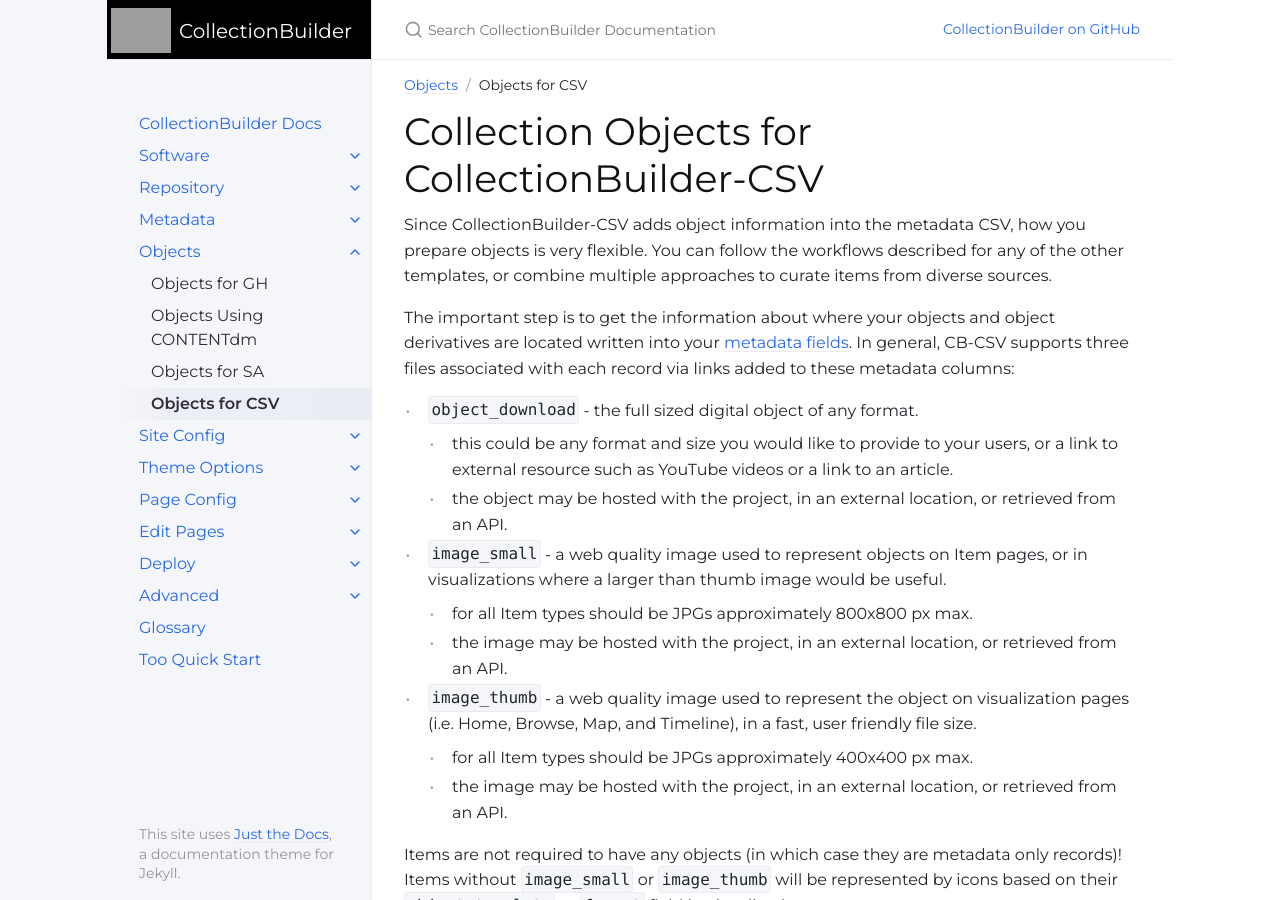
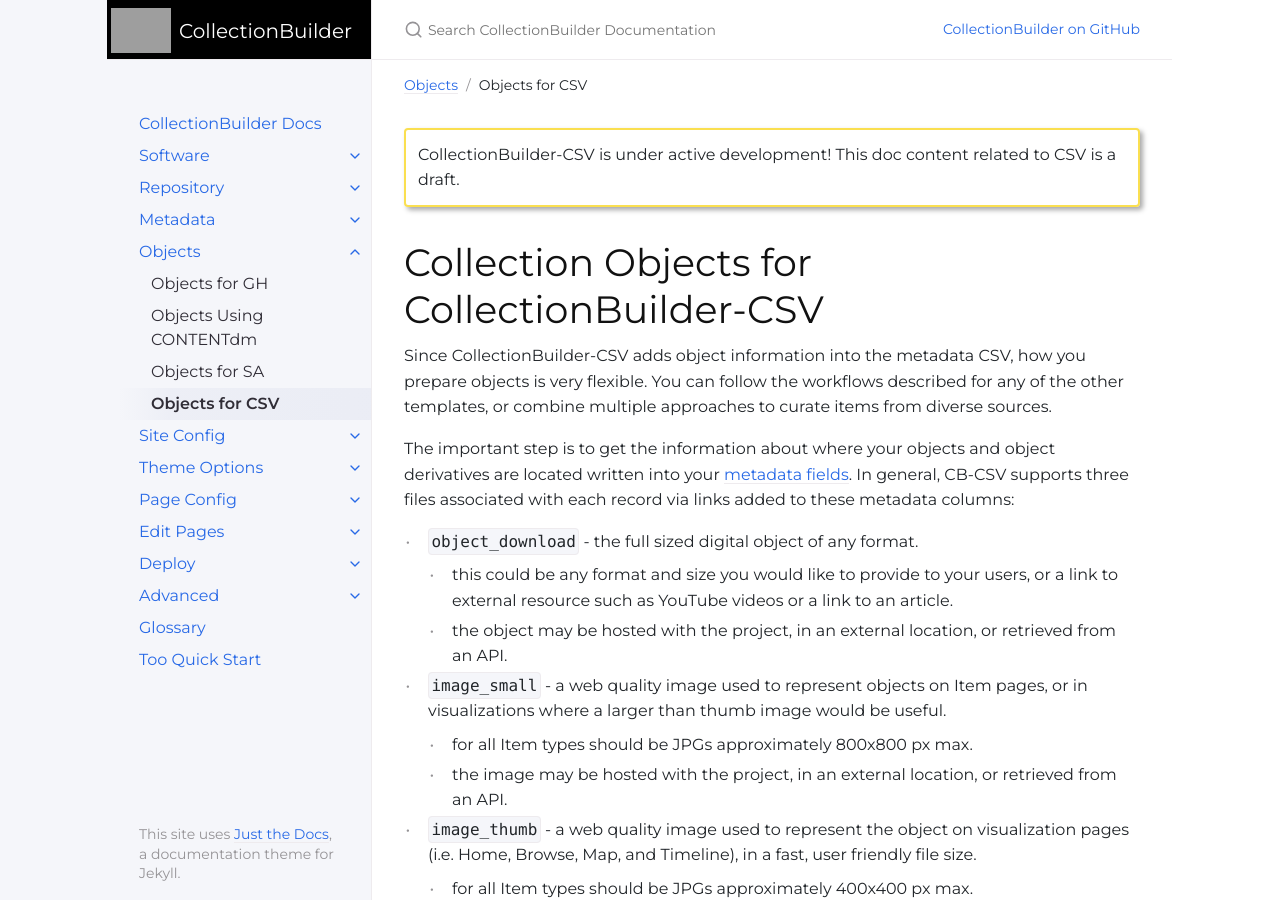
Before and after one commit to CollectionBuilder/cb-docs, a Jekyll site: the page built from docs/objects/csv-objects.md, in a window 1280 px wide and 900 px high. Built offline with Jekyll 4.4.1, drawn with Linux system fonts in a browser that asks for light colours.

Commit message:
draft warning on CSV content

```diff
--- a/docs/objects/csv-objects.md
+++ b/docs/objects/csv-objects.md
@@ -3,6 +3,10 @@ title: Objects for CSV
 parent: Objects
 nav_order: 4
 ---
+
+{:.alert .alert-yellow }
+CollectionBuilder-CSV is under active development!
+This doc content related to CSV is a draft.
 
 # Collection Objects for CollectionBuilder-CSV
 
```
Also changed, not shown: docs/metadata/csv_metadata.md (+4 -0 lines).
